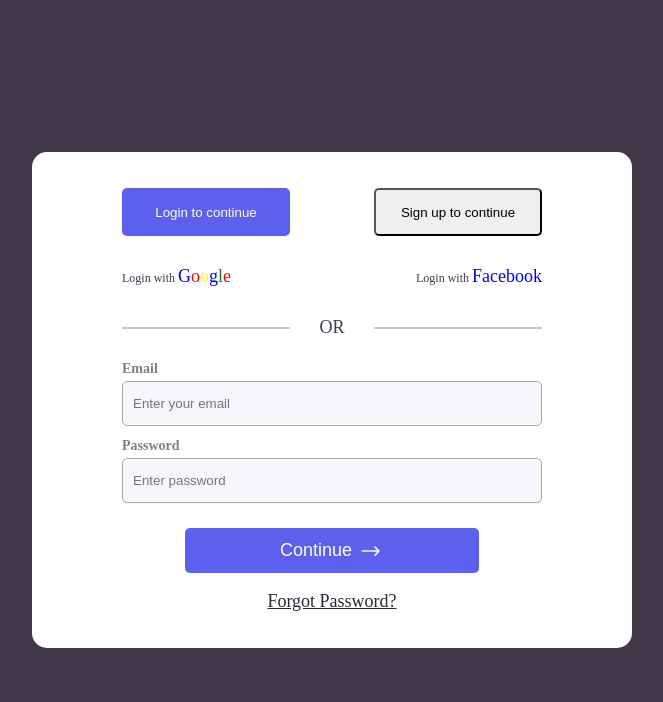
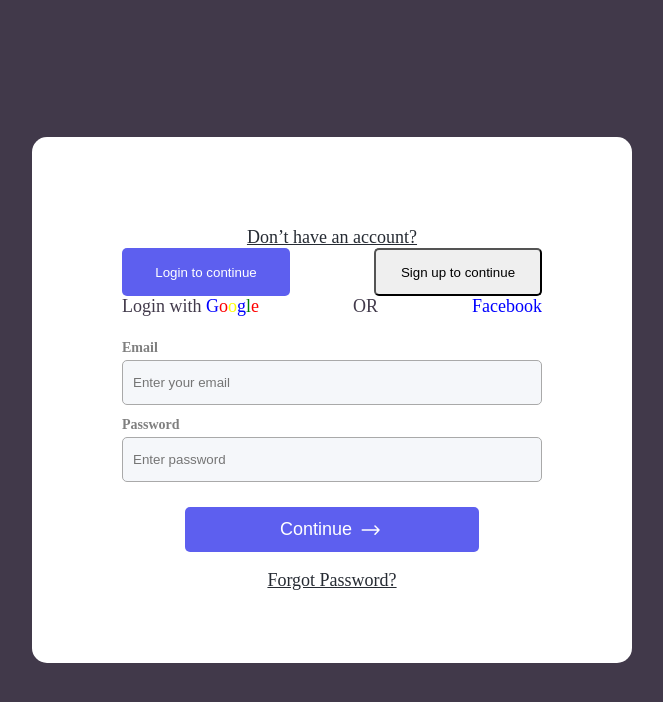
Before and after one commit to Africa-Trainovation-Consulting/newATC, a React (Create React App) app: page / in a window 1280 px wide. Shown: the top 702 px of the page, without its empty margins (308-971 px from the left). Built offline with nearby package versions, Linux system fonts and the light colour scheme.

Commit message:
adjustment

```diff
--- a/src/Sass/style.scss
+++ b/src/Sass/style.scss
@@ -24,8 +24,10 @@ $input-bg-color:#F5F7FA;
 
 @mixin backdrop {
     @include flex();
+    padding: 1em 0;
+    height:100%;
+    min-height: 100vh;
     width: 100%;
-    height: 100vh;
     background-color: $backdrop-background_color;
 }
 
@@ -36,7 +38,8 @@ $input-bg-color:#F5F7FA;
     max-width: 600px;
     font-size: $font-size;
     border-radius: 15px;
-    padding: 2em 0;
+    padding: 4em 0;
+    margin: 4vh 0;
 }
 
 @mixin flex_btn {
@@ -149,7 +152,7 @@ html {
 body {
     padding: 0;
     margin: 0;
-    overflow: hidden;
+    overflow: auto;
     box-sizing: border-box;
     text-decoration: none;
 
--- a/src/components/Login.js
+++ b/src/components/Login.js
@@ -6,6 +6,8 @@ import ContinueBtn from "../layouts/ContinueBtn";
 function Login(props) {
     return (
         <>
+            <Link to='/forgotpassword' style={{ color: '#262B33', marginTop: '1em' }}>Don’t have an account?</Link>
+
             <span className="flex_btn">
                 <button className="login active">
                     Login to continue
@@ -14,23 +16,18 @@ function Login(props) {
                     Sign up to continue
                 </button>
             </span>
-            <span className="flex_btn continueWith">
+
+            <div className='Or'>
                 <p className="goggle">
-                Login with <span style={{ color: 'blue', fontSize:'18px' }}>G</span><span style={{ color: 'red', fontSize:'18px' }}>o</span><span style={{ color: 'yellow',fontSize:'18px' }}>o</span><span style={{ color: 'blue', fontSize:'18px' }}>g</span><span style={{ color: 'green',fontSize:'18px' }}>l</span><span style={{ color: 'red', fontSize:'18px' }}>e </span></p>
-                <p className="facebook " >
-                Login with <span style={{ color: 'blue', fontSize:'18px' }}> Facebook </span>
+                    Login with <span style={{ color: 'blue', fontSize: '18px' }}>G</span><span style={{ color: 'red', fontSize: '18px' }}>o</span><span style={{ color: 'yellow', fontSize: '18px' }}>o</span><span style={{ color: 'blue', fontSize: '18px' }}>g</span><span style={{ color: 'green', fontSize: '18px' }}>l</span><span style={{ color: 'red', fontSize: '18px' }}>e </span>
                 </p>
-            </span>
-            <div className='Or'>
-                <svg className='empty' xmlns="http://www.w3.org/2000/svg" width="259" height="2" viewBox="0 0 259 2" fill="none">
-                    <path d="M0 1L259 1.00002" stroke="#B3B3B3" stroke-width="2" />
-                </svg> OR <svg className='empty' xmlns="http://www.w3.org/2000/svg" width="259" height="2" viewBox="0 0 259 2" fill="none">
-                    <path d="M0 1L259 1.00002" stroke="#B3B3B3" stroke-width="2" />
-                </svg>
+                OR <p className="facebook " >
+                    <span style={{ color: 'blue', fontSize: '18px' }}> Facebook </span>
+                </p>
             </div>
             <form action="post">
-                <Formgroup label='Email' htmlFor='Email' type='email' name='email' placeholder='Enter your email'/>
-                <Formgroup label='Password' htmlFor='password' type='password' name='password' placeholder='Enter password'/>
+                <Formgroup label='Email' htmlFor='Email' type='email' name='email' placeholder='Enter your email' />
+                <Formgroup label='Password' htmlFor='password' type='password' name='password' placeholder='Enter password' />
                 <ContinueBtn to='signup' />
             </form>
             <Link to='/forgotpassword' style={{ color: '#262B33', marginTop: '1em' }}>Forgot Password?</Link>
```
